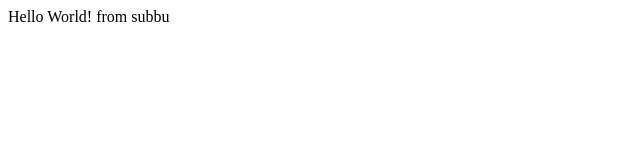
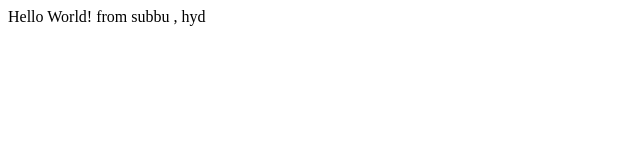
Before and after one commit to venkatasubbareddy66/github, a plain HTML site: page index.html in a window 1280 px wide. Shown: the full height of the page, 0-640 px from the left. Drawn offline with Linux system fonts and the light colour scheme.

Commit message:
added city

```diff
--- a/index.html
+++ b/index.html
@@ -8,7 +8,7 @@
 </head>
 
 <body>
-	Hello World! from subbu
+	Hello World! from subbu , hyd
 </body>
 
 </html>
```
Also changed, not shown: notes.txt (deleted).
